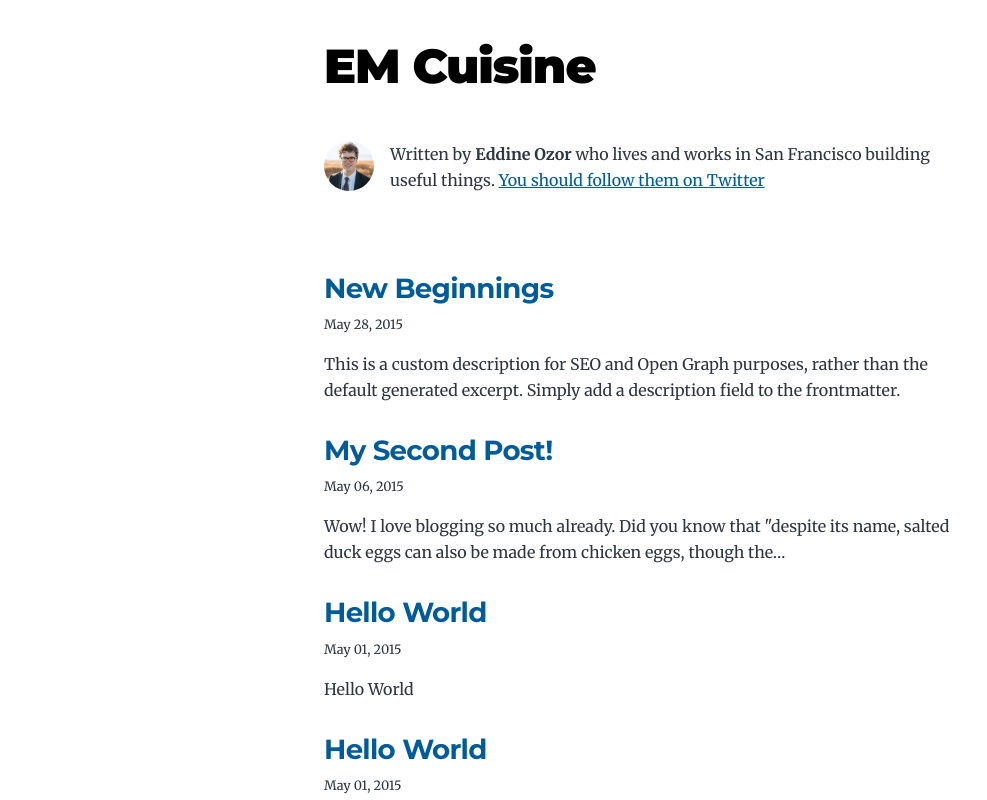
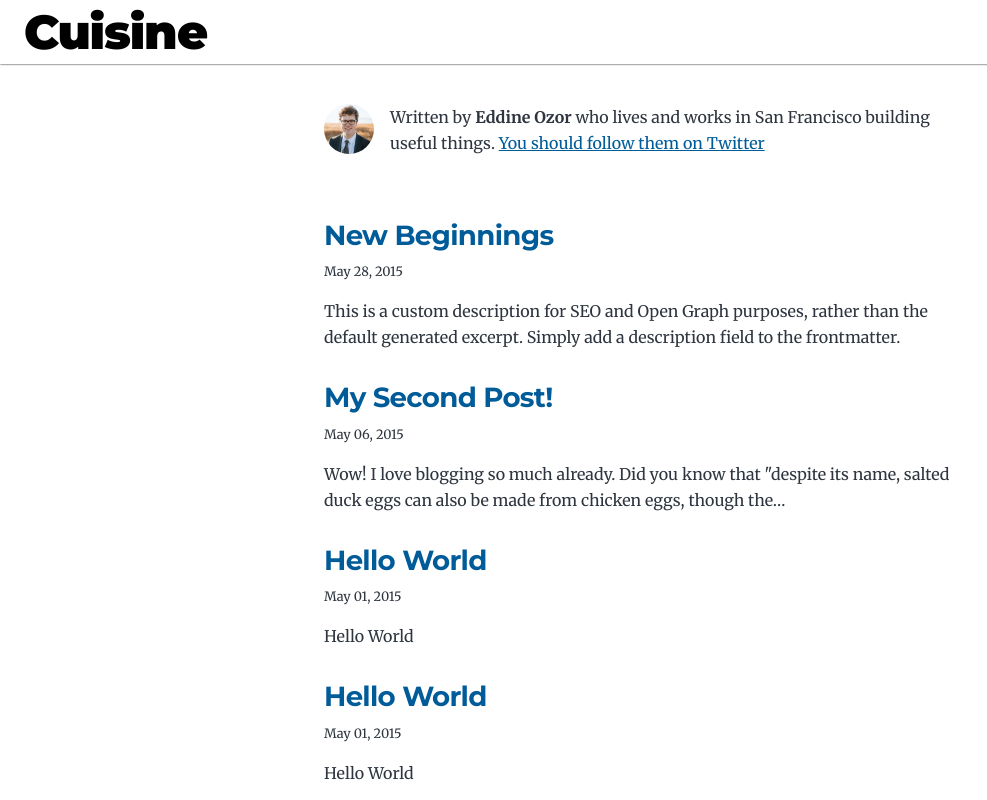
Before and after one commit to Eddinos/Cuisine, a Gatsby site: page / in a window 1280 px wide. Shown: the top 800 px of the page, without its empty margins (0-987 px from the left). Built offline with nearby package versions, Linux system fonts and the light colour scheme; Gatsby itself is replaced by a stand-in of ours; some packages are replaced by stand-ins of ours.

Commit message:
Add Header and Sass

```diff
--- a/gatsby-config.js
+++ b/gatsby-config.js
@@ -124,6 +124,9 @@ module.exports = {
     `gatsby-plugin-react-helmet`,
     `gatsby-plugin-gatsby-cloud`,
     `gatsby-plugin-mdx`,
+    {
+      resolve: `gatsby-plugin-sass`,
+    }
     // this (optional) plugin enables Progressive Web App + Offline functionality
     // To learn more, visit: https://gatsby.dev/offline
     // `gatsby-plugin-offline`,
--- a/package.json
+++ b/package.json
@@ -19,6 +19,7 @@
     "gatsby-plugin-mdx": "~2.6.0",
     "gatsby-plugin-offline": "^4.6.0",
     "gatsby-plugin-react-helmet": "^4.6.0",
+    "gatsby-plugin-sass": "~4.9.0",
     "gatsby-plugin-sharp": "^3.6.0",
     "gatsby-remark-copy-linked-files": "^3.2.0",
     "gatsby-remark-images": "^4.2.0",
@@ -32,6 +33,7 @@
     "react": "^17.0.1",
     "react-dom": "^17.0.1",
     "react-helmet": "^6.1.0",
+    "sass": "~1.35.1",
     "typeface-merriweather": "0.0.72",
     "typeface-montserrat": "0.0.75"
   },
--- /dev/null
+++ b/src/components/header.js
@@ -0,0 +1,16 @@
+import * as React from "react"
+import { Link } from "gatsby"
+
+import {HeaderClass} from "./header.module.scss"
+
+const Header = () => {
+    return (
+        <header className={HeaderClass}>
+            <h1 className="main-heading">
+                <Link to="/">Cuisine</Link>
+            </h1>
+        </header>
+    )
+}
+
+export default Header
--- /dev/null
+++ b/src/components/header.module.scss
@@ -0,0 +1,14 @@
+.HeaderClass {
+    box-shadow: 0px 0px 2px black;
+    height: 4em;
+    display: flex;
+    align-items: center;
+    position: sticky;
+    top: 0;
+    z-index: 5;
+    background-color: white;
+
+    h1 {
+        padding-left: 0.5em;
+    }
+}
--- a/src/components/layout.js
+++ b/src/components/layout.js
@@ -1,5 +1,7 @@
 import * as React from "react"
 import { Link } from "gatsby"
+
+import Header from "./header"
 
 const Layout = ({ location, title, children }) => {
   const rootPath = `${__PATH_PREFIX__}/`
@@ -21,9 +23,9 @@ const Layout = ({ location, title, children }) => {
   }
 
   return (
-    <div className="global-wrapper" data-is-root-path={isRootPath}>
-      <header className="global-header">{header}</header>
-      <main>{children}</main>
+    <div data-is-root-path={isRootPath}>
+      <Header />
+      <main className="global-wrapper">{children}</main>
       <footer>
         © {new Date().getFullYear()}, Built with
         {` `}
```
Also changed, not shown: 1 other file.
